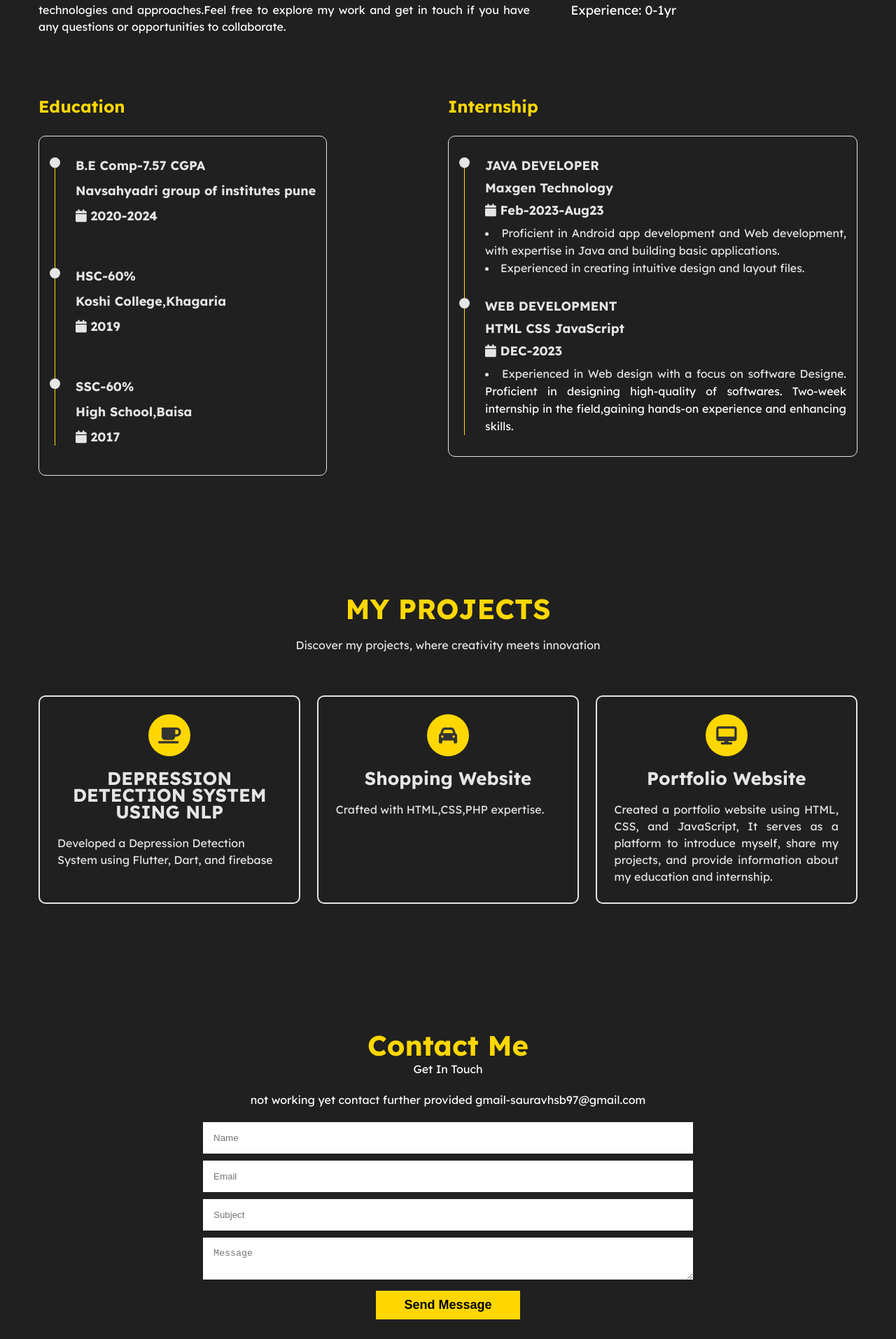
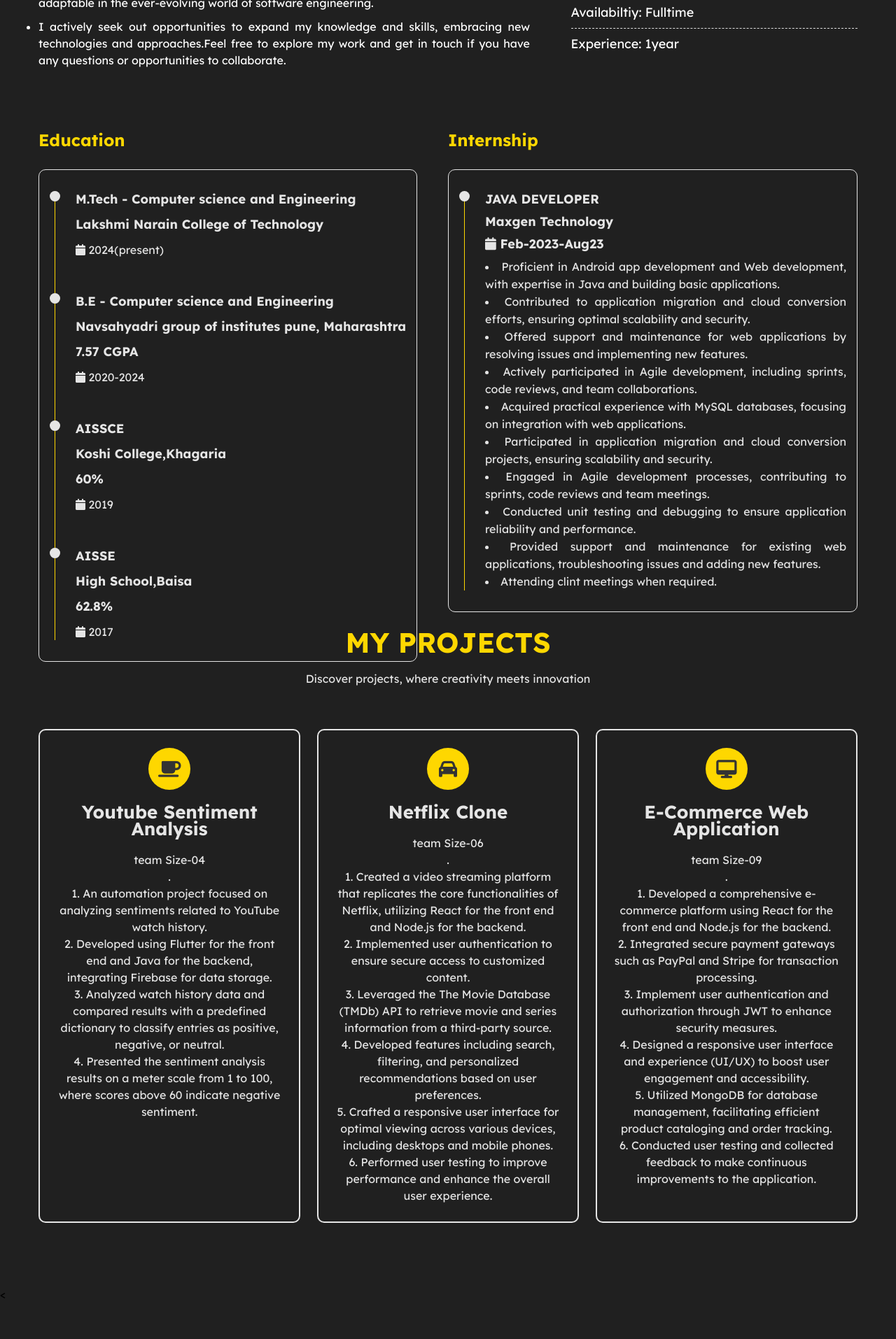
Before and after one commit to Saurav18aug/web, a plain HTML site: page index.html in a window 1280 px wide. Shown: the part 883-2797 px from the top of the page at 70% size. Drawn offline with nearby package versions, Linux system fonts and the light colour scheme.

Commit message:
Update index.html

```diff
--- a/index.html
+++ b/index.html
@@ -4,7 +4,7 @@
     <meta charset="UTF-8">
     <meta http-equiv="X-UA-Compatible" content="IE=edge">
     <meta name="viewport" content="width=device-width, initial-scale=1.0">
-    <title>Saurav</title>
+    <title></title>
     <link rel="icon" href="https://i.ibb.co/zRsTj3p/Frame-1-37.png">
 
 
@@ -31,7 +31,7 @@
                     <li><a href="#projects">Projects</a></li>
                     <li><a href="#contact">Contact</a></li>
 
-                    <a href="https://saurav18aug.github.io/website/"><i class="fa-brands fa-github"></i></a>
+                    <! <a href="https://saurav18aug.github.io/website/"><i class="fa-brands fa-github"></i></a> -->
                 </ul>
 
                 <div class="menu_icon">
@@ -50,10 +50,11 @@
         <div class="profile-text">
             <h5>Hi I'm </h5><br>
             <h1>Saurav</h1><br>
-            <p>Welcome to my portfolio website! I'm a passionate and aspiring software engineer with a strong desire to create innovative solutions and push the boundaries of technology.With a deep love for coding and problem-solving, I am constantly seeking opportunities to learn and grow in this ever-evolving field</p>
+            <p> Welcome to my portfolio website !</p>
+            <p>  I excel at developing scalable solutions, particularly with ReactJS. I have collaborated with team to create web application using java and I'm proficient with databases like MYSQL. Additionally, I have strong skills in front-end development using HTML, CSS, JavaScript to design visually appealing websites. I'm passionate about learning and staying current with the latest technologies.</p>
 
             <div class="btn-group">
-                <a href="saurav0.pdf" class="btn   active">Download CV</a>
+                <a href="Saurav_Kumar_Resume.pdf" class="btn   active">Download CV</a>
                 <a href="mailto:sauravhsb97@gmail.com" class="btn">Contact</a>
             </div>
 
@@ -84,10 +85,10 @@
                     <ul>
                         <li>Name: Saurav kumar</li>
                         <li>Age: 21</li>
-                        <li>From: India</li>
+                        <li>From: pune,India</li>
                         <li>Email: sauravhsb97@gmail.com</li>
                         <li>Availabiltiy: Fulltime </li>
-                        <li>Experience: 0-1yr </li>
+                        <li>Experience: 1year </li>
                     </ul>
                 </div>
             </div>
@@ -106,33 +107,47 @@
                             <div class="timeline">
 
                                 <!-- Timeline-item -->
+
                                 <div class="timeline-item">
                                     <div class="circle-dot"></div>
                                     <h3 class="timeline-title">
-                                        B.E Comp-7.57 CGPA
+                                        M.Tech - Computer science and Engineering
                                     </h3>
-                                    <h4 class="timeline-title">Navsahyadri group of institutes pune</h4>
-                                    <h4 class="timeline-title">
+                                    <h4 class="timeline-title">Lakshmi Narain College of Technology</h4>
+                                    <h4 class="timeline-title"></h4>
+                                        <i class="fa fa-calendar"></i> 2024(present)
+                                    </h4>
+                                </div>
+
+
+
+                                <div class="timeline-item">
+                                    <div class="circle-dot"></div>
+                                    <h3 class="timeline-title">
+                                        B.E - Computer science and Engineering
+                                    </h3>
+                                    <h4 class="timeline-title">Navsahyadri group of institutes pune, Maharashtra</h4>
+                                    <h4 class="timeline-title">7.57 CGPA</h4>
                                         <i class="fa fa-calendar"></i> 2020-2024
                                     </h4>
                                 </div>
                                 <!-- Timeline-item -->
                                 <div class="timeline-item">
                                     <div class="circle-dot"></div>
-                                    <h3 class="timeline-title">HSC-60%</h3>
+                                    <h3 class="timeline-title">AISSCE</h3>
                                     <h4 class="timeline-title">Koshi College,Khagaria</h4>
-                                    <h4 class="timeline-title">
+                                    <h4 class="timeline-title">60%</h4>
                                         <i class="fa fa-calendar"></i> 2019
                                     </h4>
                                 </div>
                                 <!-- Timeline-item -->
                                 <div class="timeline-item">
                                     <div class="circle-dot"></div>
-                                    <h3 class="timeline-title">
-                                        SSC-60%
+                                    <h3 class="timeline-title">AISSE</h3>
+
                                     </h3>
                                     <h4 class="timeline-title">High School,Baisa</h4>
-                                    <h4 class="timeline-title">
+                                    <h4 class="timeline-title"> 62.8%</h4>
                                         <i class="fa fa-calendar"></i> 2017
                                     </h4>
                                 </div>
@@ -141,11 +156,14 @@
                         </div>
                     </div>
                 </div>
+
                 <div class="internship">
                     <h3 class="title">Internship</h3>
                     <div class="row">
                         <div class="timeline-box">
                             <div class="timeline">
+
+
 
                                 <!-- Timeline-item -->
                                 <div class="timeline-item">
@@ -157,64 +175,95 @@
                                     <h4 class="timeline-title">
                                         <i class="fa fa-calendar"></i> Feb-2023-Aug23
                                     </h4>
-                                    <li class="timeline-text">Proficient in Android app development and Web development, with expertise in Java and building basic applications.
-
-                                    </li>
-                                    <li class="timeline-text">Experienced in creating intuitive design and layout files.
-
-                                    </li>
-
+<li class="timeline-text">  Proficient in Android app development and Web development, with expertise in Java and building basic applications.</li>
+ <li class="timeline-text"> Contributed to application migration and cloud conversion efforts, ensuring optimal scalability and security.</li>
+<li class="timeline-text">Offered support and maintenance for web applications by resolving issues and implementing new features.</li>
+<li class="timeline-text">Actively participated in Agile development, including sprints, code reviews, and team collaborations.</li>
+<li class="timeline-text">Acquired practical experience with MySQL databases, focusing on integration with web applications.</li>
+ <li class="timeline-text">Participated in application migration and cloud conversion projects, ensuring scalability and security.</li>
+<li class="timeline-text">Engaged in Agile development processes, contributing to sprints, code reviews and team meetings.</li>
+ <li class="timeline-text">Conducted unit testing and debugging to ensure application reliability and performance.</li>
+<li class="timeline-text">Provided support and maintenance for existing web applications, troubleshooting issues and adding new features.</li>
+<li class="timeline-text">Attending clint meetings when required.</li>
 </div>
-                                <!-- Timeline-item -->
-                                <div class="timeline-item">
-                                    <div class="circle-dot"></div>
-                                    <h3 class="timeline-title">WEB DEVELOPMENT</h3>
-                                    <h4 class="timeline-title">HTML CSS JavaScript</h4>
-                                    <h4 class="timeline-title">
-                                        <i class="fa fa-calendar"></i> DEC-2023
-                                    </h4>
-                                    <li class="timeline-text">Experienced in Web design with a focus on software Designe.
-                                       <a> Proficient in designing high-quality of softwares.</a>
-                                        <a>Two-week internship in the field,gaining hands-on experience and enhancing skills.</a></li>
 </div>
 
-                            </div>
-                        </div>
-                    </div>
-                </div>
-            </div>
-        </div>
+
     </section>
+
+
 
 
         <!-------------------------- Projects -------------------------->
     <section class="project-content" id="projects">
         <div class="container">
             <div class="project-title">
+                <P> </P>
                 <h4>My Projects</h4>
-                <p>Discover my projects, where creativity meets innovation</p>
+                <p>Discover projects, where creativity meets innovation</p>
             </div>
             <div class="projects">
                 <!-- 1st Project -->
                 <div class="project">
                     <i class="fa fa-coffee"></i>
-                    <h4>DEPRESSION DETECTION SYSTEM USING NLP</h4>
+                    <h4>Youtube Sentiment Analysis</h4>
 
-            <P> Developed a Depression Detection </P>
-            <p> System using Flutter, Dart, and firebase</p>
+
+                    <P style="text-align: center;"> team Size-04     </P>
+                    <P style="text-align: center;"> .     </P>
+
+ <P style="text-align: center;"> 1. An automation project focused on analyzing sentiments related to YouTube watch history. </P>
+ <p style="text-align: center;"> 2. Developed using Flutter for the front end and Java for the backend, integrating Firebase for data storage.</p>
+<P style="text-align: center;"> 3. Analyzed watch history data and compared results with a predefined dictionary to classify entries as positive, negative, or neutral.            </P>
+<P style="text-align: center;"> 4. Presented the sentiment analysis results on a meter scale from 1 to 100, where scores above 60 indicate negative sentiment.            </P>
+
+
                 </div>
                  <!-- 2nd Project -->
                  <div class="project">
                     <i class="fa fa-car"></i>
-                    <h4>Shopping website</h4>
-                    <p>Crafted with HTML,CSS,PHP expertise.</p>
+                    <h4> Netflix Clone</h4>
+
+
+
+                    <P style="text-align: center;"> team Size-06     </P>
+                    <P style="text-align: center;"> .     </P>
+
+
+
+                    <P style="text-align: center;">1. Created a video streaming platform that replicates the core functionalities of Netflix, utilizing React for the front end and Node.js for the backend.</P>
+
+                    <P style="text-align: center;">2. Implemented user authentication to ensure secure access to customized content.          </P>
+
+                    <P style="text-align: center;">3. Leveraged the The Movie Database (TMDb) API to retrieve movie and series information from a third-party source.          </P>
+
+                    <P style="text-align: center;">4. Developed features including search, filtering, and personalized recommendations based on user preferences.          </P>
+
+                    <P style="text-align: center;">5. Crafted a responsive user interface for optimal viewing across various devices, including desktops and mobile phones.          </P>
+
+                    <P style="text-align: center;">6. Performed user testing to improve performance and enhance the overall user experience.          </P>
+
+
+
+
+
+
                 </div>
                 <!-- 3rd Project -->
                 <div class="project">
                     <i class="fa fa-desktop"></i>
-                    <h4>Portfolio Website</h4>
-                    <p>Created a portfolio website using HTML, CSS, and JavaScript, It serves as a platform to introduce myself, share my projects, and provide information about my  education and internship.</p>
-                </div>
+                    <h4> E-commerce Web Application</h4>
+
+                    <P style="text-align: center;"> team Size-09      </P>
+                    <P style="text-align: center;"> .     </P>
+
+                    <P style="text-align: center;"> 1. Developed a comprehensive e-commerce platform using React for the front end and Node.js for the backend.          </P>
+                    <P style="text-align: center;"> 2. Integrated secure payment gateways such as PayPal and Stripe for transaction processing.          </P>
+                    <P style="text-align: center;"> 3. Implement user authentication and authorization through JWT to enhance security measures.          </P>
+                    <P style="text-align: center;"> 4. Designed a responsive user interface and experience (UI/UX) to boost user engagement and accessibility.          </P>
+                    <P style="text-align: center;"> 5. Utilized MongoDB for database management, facilitating efficient product cataloging and order tracking.          </P>
+                    <P style="text-align: center;"> 6. Conducted user testing and collected feedback to make continuous improvements to the application.          </P>
+
 
             </div>
         </div>
@@ -222,22 +271,148 @@
 
        <!-------------------------- Contact Me -------------------------->
 
+<<!-------------------------- Contact Me -------------------------->
+
 <section class="contact-content" id="contact">
     <div class="container">
         <div class="contact-title">
             <h4>Contact Me</h4>
             <p>Get In Touch</p>
-                <p> not working yet contact further provided gmail-sauravhsb97@gmail.com</p>
+
+            <p style="text-align: center;">Encountering an issue with the "Contact"?</p>
+            <p style="text-align: center;">Feel free to email me directly at: <strong>sauravhsb97@gmail.com</strong></p>
+            <p style="text-align: center;">I'm working on fixing the button and will have it sorted out shortly.</p>
+                <p style="text-align: center;">Thanks for your understanding!</p>
         </div>
+
         <div class="contact">
-                <form name="submitToGoogleSheet">
+            <form name="submitToGoogleSheet" onsubmit="return false;"> <!-- Prevent form submission for testing -->
                 <input type="text" name="NAME" placeholder="Name" required>
                 <input type="email" name="EMAIL" placeholder="Email" required>
                 <input type="text" name="SUBJECT" placeholder="Subject">
                 <textarea name="MESSAGE" placeholder="Message"></textarea>
                 <input type="submit" value="Send Message" class="submit">
             </form>
-                <span id=""></span>
+
+            <p style="text-align: center; margin-top: 30px;">If you would like to get in touch via email, please click the button below.</p>
+            <a href="mailto:sauravhsb97@gmail.com" class="contact-button">Contact Me</a>
+        </div>
+    </div>
+</section>
+
+<!-- CSS -->
+<style>
+    .submit {
+        display: block;
+        width: 100%;
+        padding: 15px;
+        font-size: 16px;
+        font-weight: bold;
+        text-align: center;
+        color: #fff;
+        background-color: #007bff; /* Blue color */
+        border: none;
+        border-radius: 25px;
+        transition: background-color 0.3s ease, box-shadow 0.3s ease;
+        box-shadow: 0 4px 6px rgba(0, 0, 0, 0.1);
+        margin-top: 20px;
+    }
+
+    .submit:hover {
+        background-color: #0056b3;
+        box-shadow: 0 6px 12px rgba(0, 0, 0, 0.2);
+    }
+
+    .contact-button {
+        display: inline-block;
+        padding: 15px 30px;
+        font-size: 16px;
+        font-weight: bold;
+        text-decoration: none;
+        color: #fff;
+        background-color: #4CAF50; /* Green */
+        border-radius: 25px;
+        transition: background-color 0.3s ease, box-shadow 0.3s ease;
+        box-shadow: 0 4px 6px rgba(0, 0, 0, 0.1);
+        margin-top: 20px; /* Space between the buttons */
+    }
+
+    .contact-button:hover {
+        background-color: #45a049;
+        box-shadow: 0 6px 12px rgba(0, 0, 0, 0.2);
+    }
+
+    .contact-button:active {
+        background-color: #3e8e41;
+        box-shadow: 0 3px 8px rgba(0, 0, 0, 0.2);
+    }
+
+    /* Centering elements */
+    .contact-title, .contact, .contact-button {
+        text-align: center;
+    }
+</style>
+
+
+
+
+</div>
+
+
+
+
+
+
+
+
+
+
+
+
+
+
+
+
+
+
+
+
+
+
+
+
+
+
+
+
+
+
+
+
+
+
+
+
+
+
+
+
+
+
+
+
+
+
+
+
+
+
+
+
+
+
+
+
             </div>
         </div>
     </section>
@@ -250,8 +425,15 @@
 
     <!-------------------------- Footer section -------------------------->
     <footer class="footer">
-    <small class="message">Thanks for visiting and happy coding!</small>
-    <small class="copyright">&copy; Copyright 2023. All rights reserved.</small>
+        <small class="message">Thanks for visiting!</small>
+
+        <div class="rodape__creditos">
+
+            <span class="rodape__desenvolvedor">&copy Developed by <a href="https://github.com/Saurav18aug"
+                    target="_blank">SAURAV KUMAR</a></span>
+                    <footer class="footer">
+                    <small class="copyright">&copy; Copyright 2022. All rights reserved.</small>
+        </div>
        </footer>
 
     </body>
```
Lines whose indentation alone changed are shown as unchanged.
